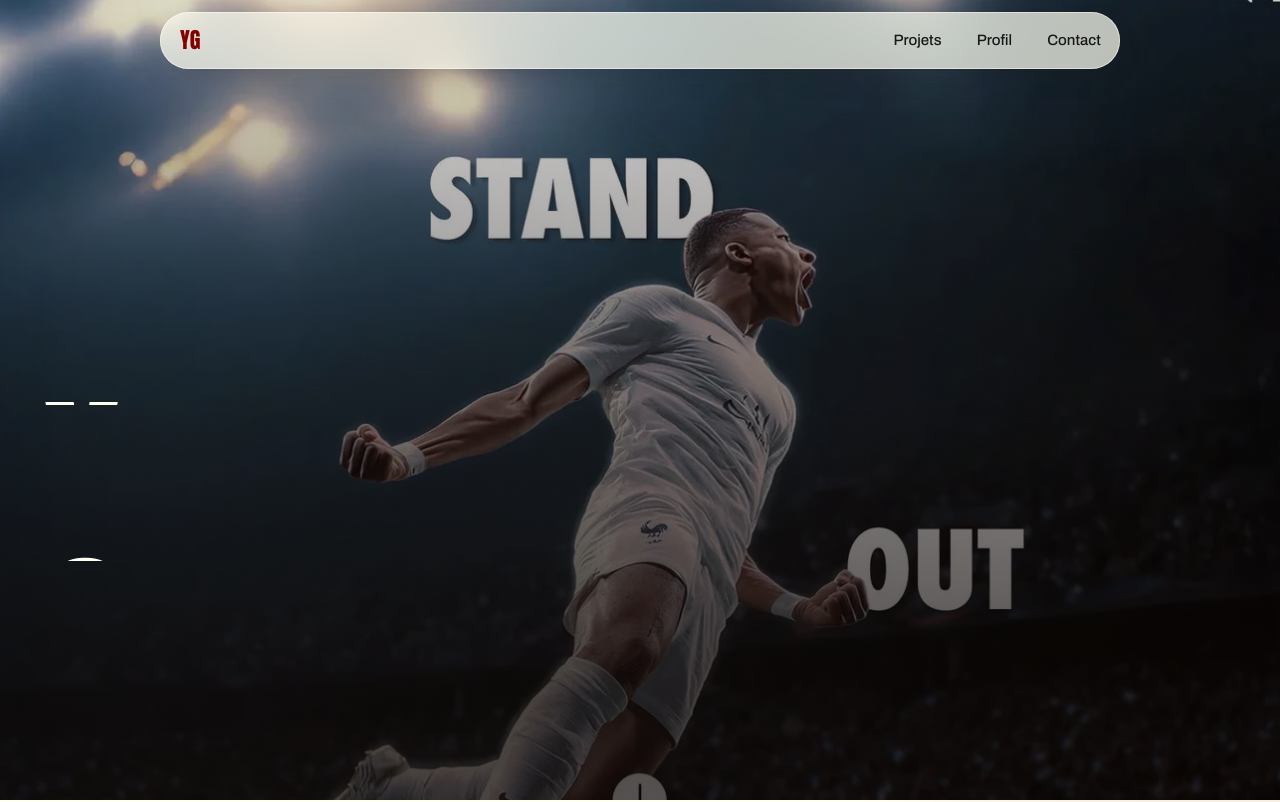
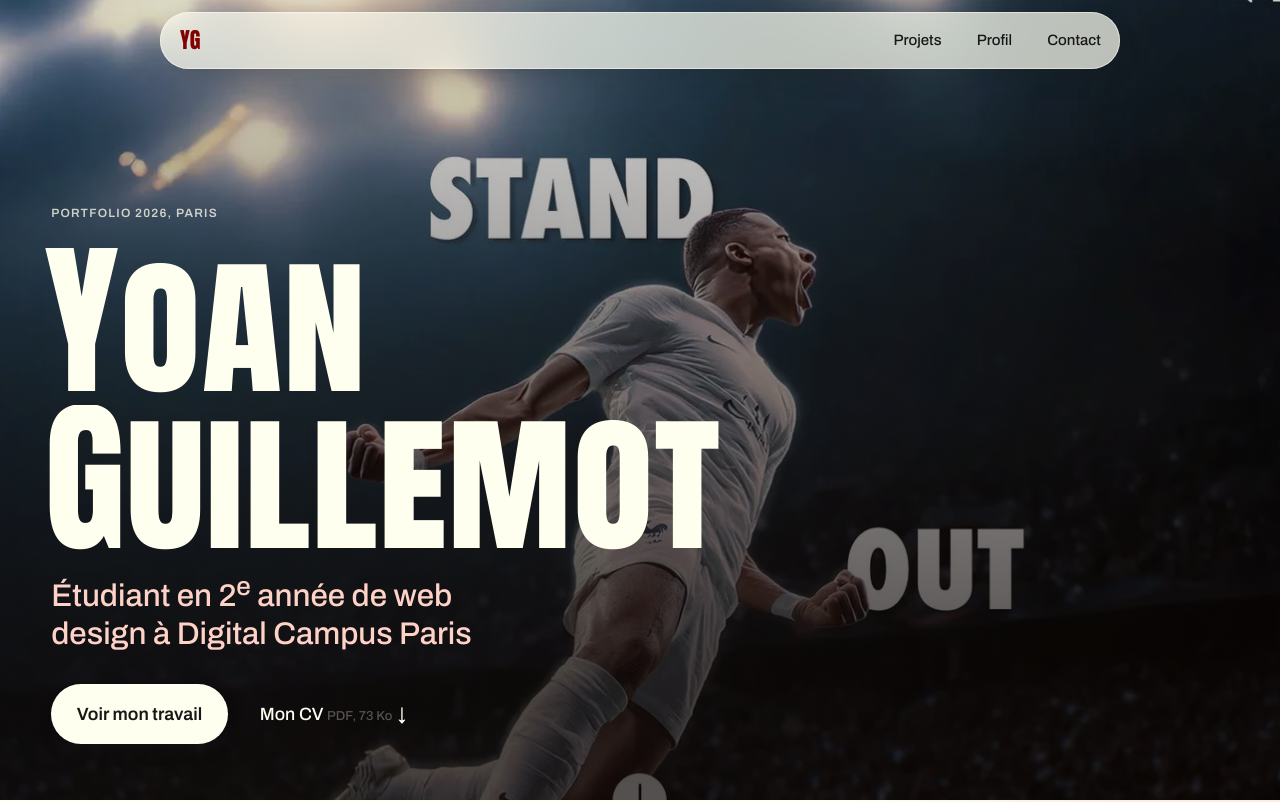
Before and after one commit to heinf0/portfolio, a plain HTML site: page index.html in a window 1280 px wide. Shown: the top 802 px of the page. Drawn offline with Linux system fonts and the light colour scheme; files that its build step writes are made by us from their sources.

Commit message:
Fix chemins CSS et JS

```diff
--- a/index.html
+++ b/index.html
@@ -27,9 +27,9 @@
   <link rel="icon" href="assets/favicon.svg" type="image/svg+xml">
   <link rel="preload" href="assets/fonts/anton-sc.woff2" as="font" type="font/woff2" crossorigin>
   <link rel="preload" href="assets/fonts/archivo.woff2" as="font" type="font/woff2" crossorigin>
-  <link rel="stylesheet" href="css/style.css">
+  <link rel="stylesheet" href="style.css">
   <script>document.documentElement.classList.add("js")</script>
-  <script src="js/main.js" defer></script>
+  <script src="main.js" defer></script>
 
   <script type="application/ld+json">
     {
```
Also changed, not shown: mentions-legales.html (+1 -1 lines), politique-confidentialite.html (+1 -1 lines).
